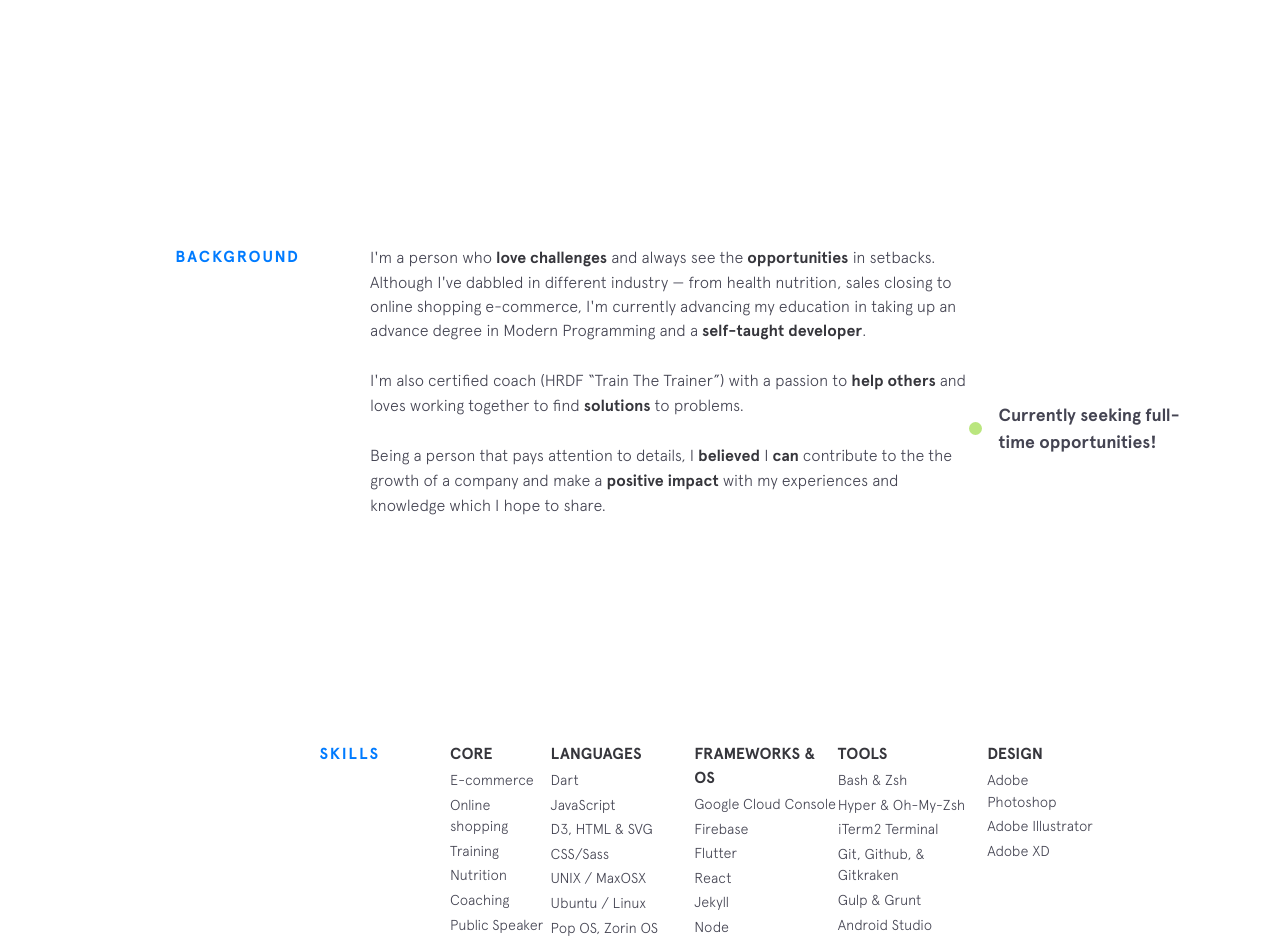
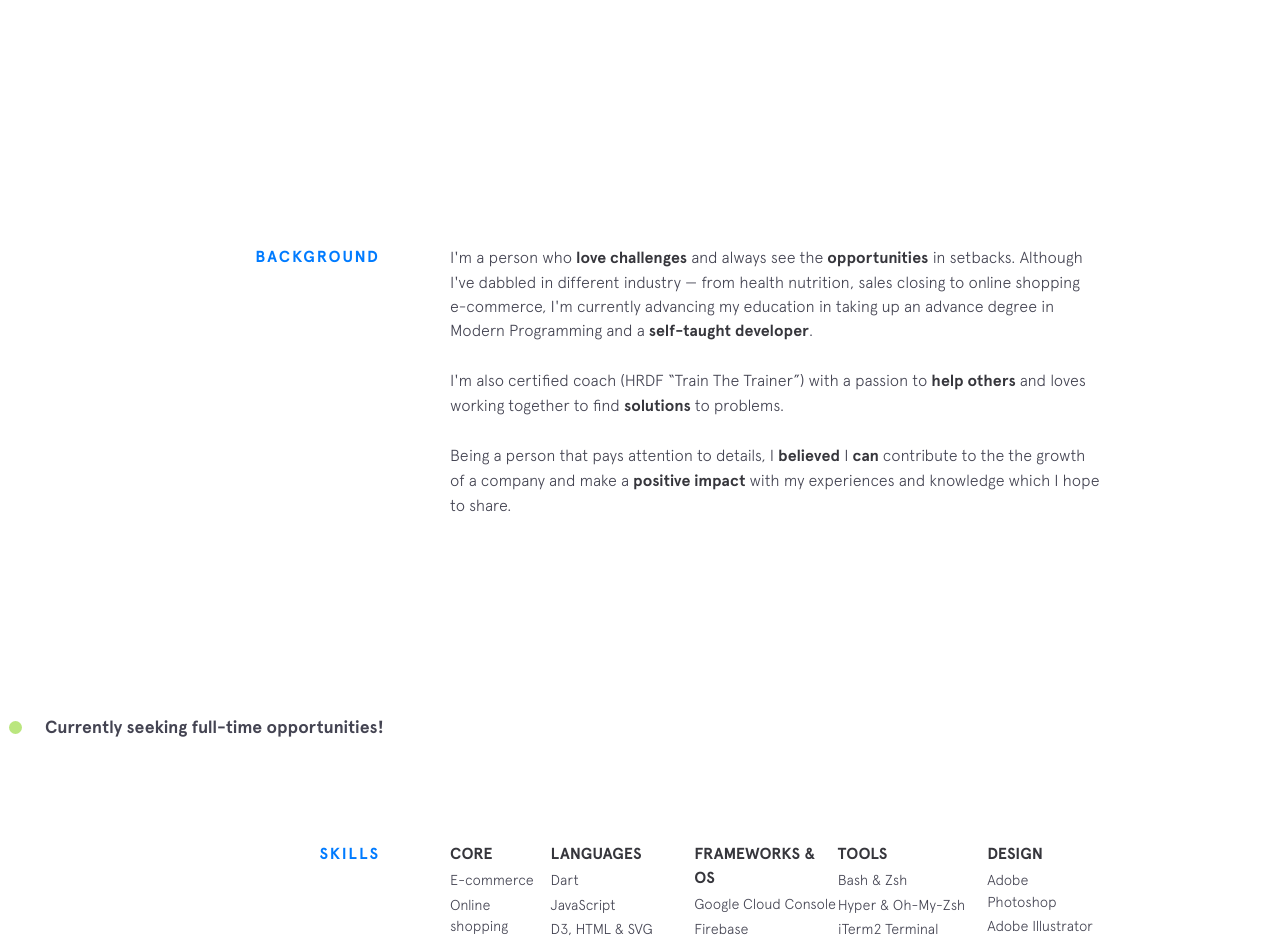
Before and after one commit to marcustanx/marcustanx.github.io, a Jekyll site: the page built from index.html, in a window 1280 px wide. Shown: the part 755-1696 px from the top of the page. Built offline with Jekyll 4.4.1, drawn with Linux system fonts in a browser that asks for light colours; nearby versions of some CDN libraries.

Commit message:
Update background.html

```diff
--- a/_includes/background.html
+++ b/_includes/background.html
@@ -13,5 +13,5 @@
 			Being a person that pays attention to details, I <strong>believed</strong> I <strong>can</strong> contribute to the the growth of a company and make a <strong>positive impact</strong> with my experiences and knowledge which I hope to share.
 		</p>
   </div>
-	{% include employment-status.html %}
 </section>
+{% include employment-status.html %}
```
